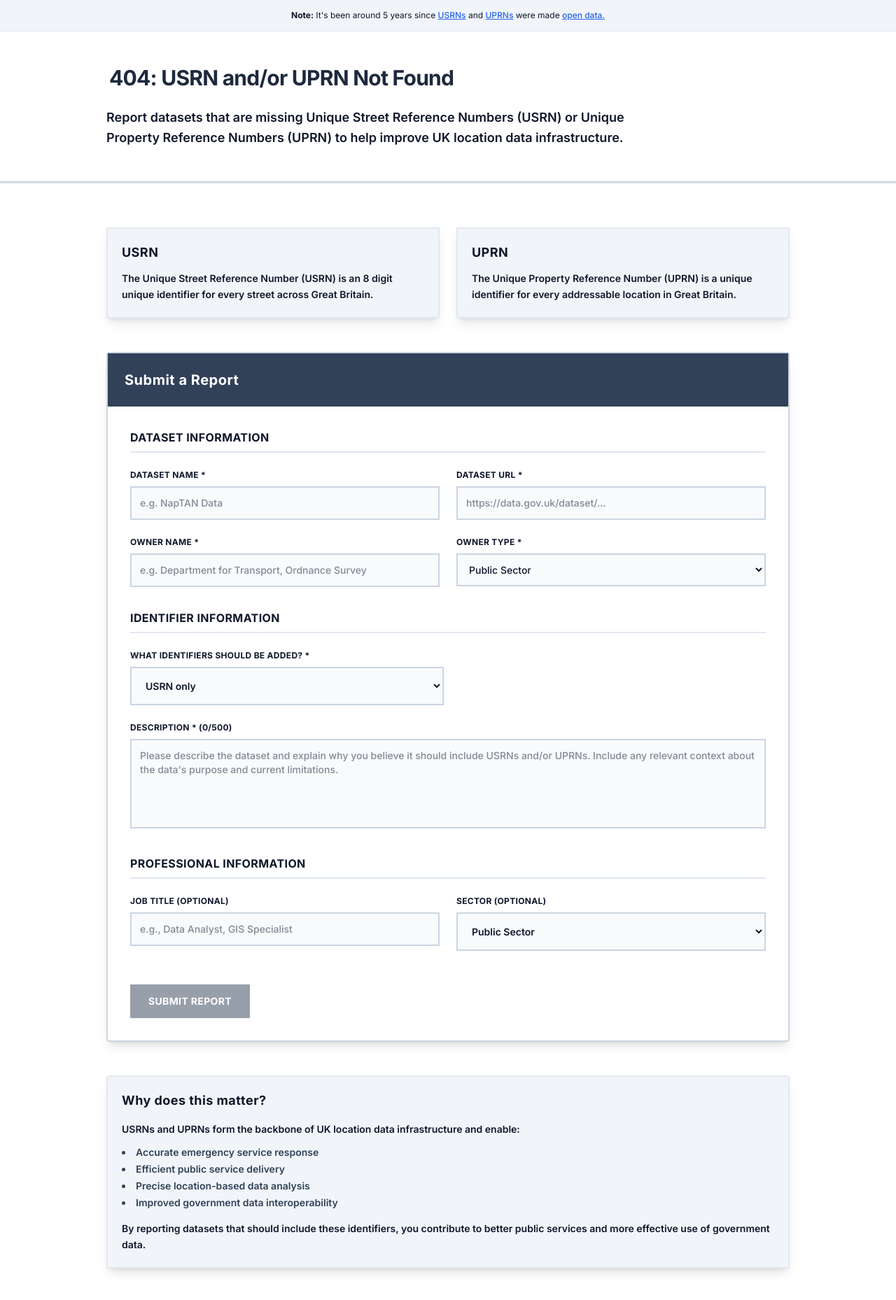
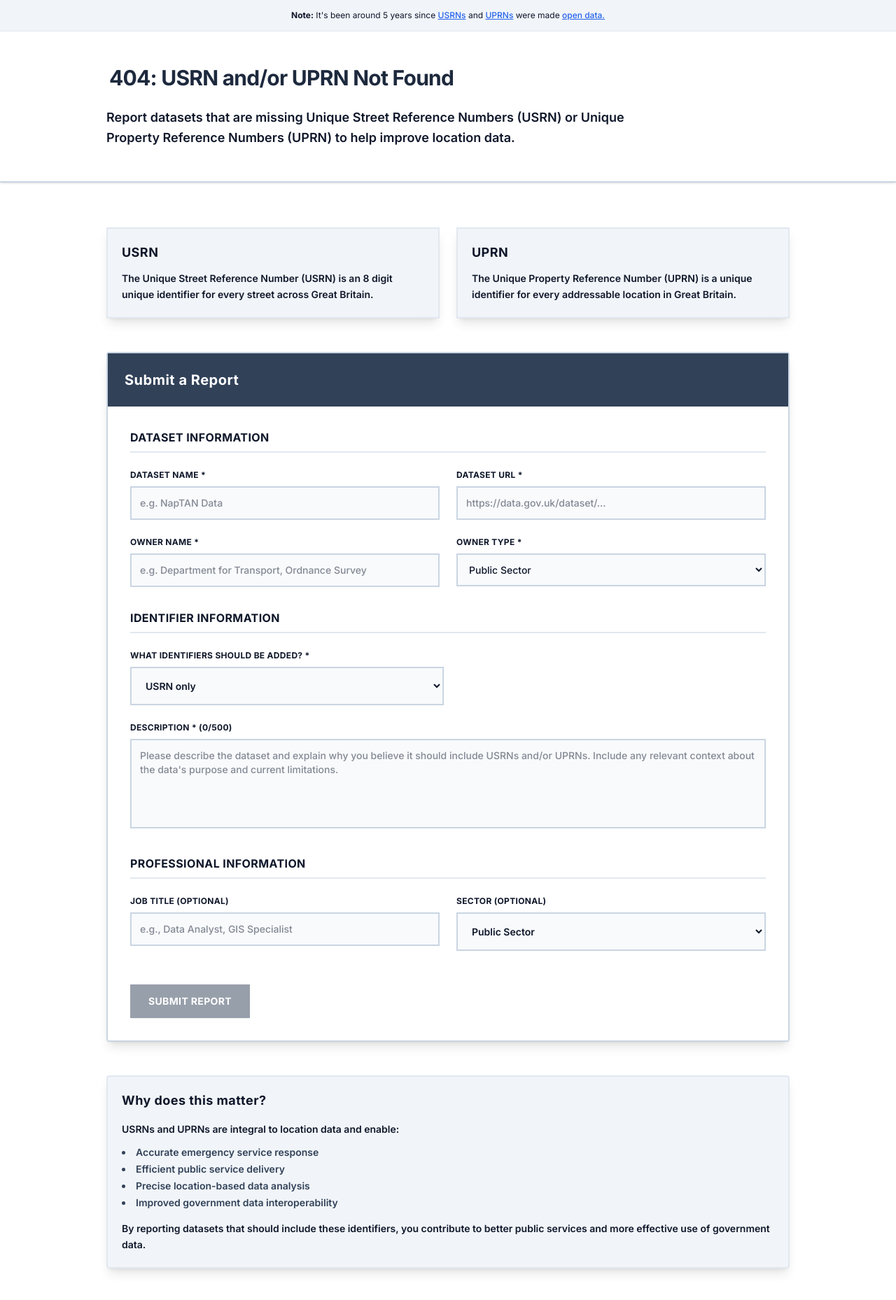
Before and after one commit to CHRISCARLON/usrn-uprn-app, a Next.js app: page / in a window 1280 px wide. Shown: the top 1858 px of the page at 70% size. Built offline with nearby package versions, Linux system fonts and the light colour scheme.

Commit message:
typos on page

```diff
--- a/src/app/page.tsx
+++ b/src/app/page.tsx
@@ -69,7 +69,7 @@ export default function Home() {
 
       <Header
         title="404: USRN and/or UPRN Not Found"
-        subtitle="Report datasets that are missing Unique Street Reference Numbers (USRN) or Unique Property Reference Numbers (UPRN) to help improve UK location data infrastructure."
+        subtitle="Report datasets that are missing Unique Street Reference Numbers (USRN) or Unique Property Reference Numbers (UPRN) to help improve location data."
       />
 
       <main className="max-w-5xl mx-auto px-6 py-16">
@@ -79,7 +79,7 @@ export default function Home() {
 
         <InfoCard2
           title="Why does this matter?"
-          description="USRNs and UPRNs form the backbone of UK location data infrastructure and enable:"
+          description="USRNs and UPRNs are integral to location data and enable:"
           benefits={benefits}
           conclusion="By reporting datasets that should include these identifiers, you contribute to better public services and more effective use of government data."
         />
```
